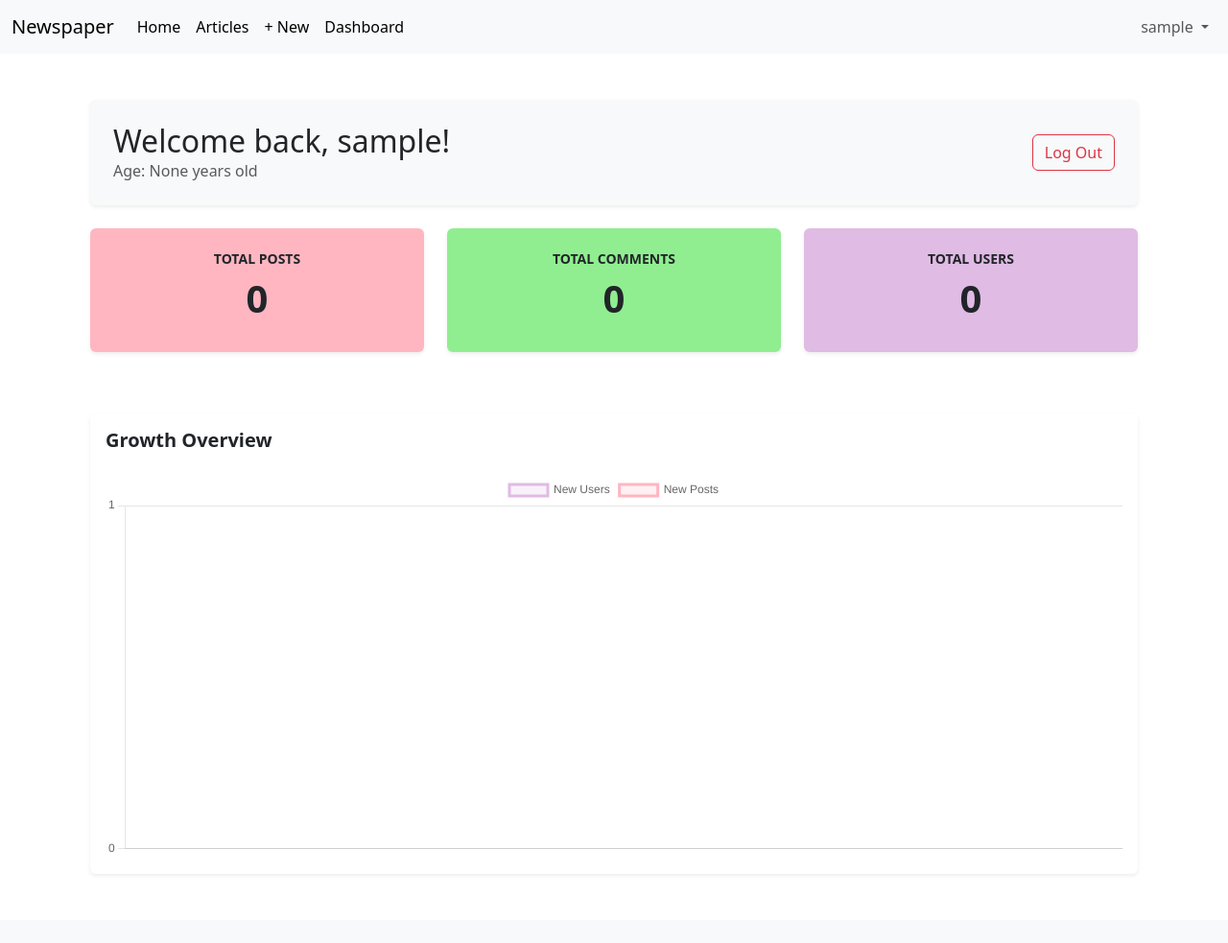
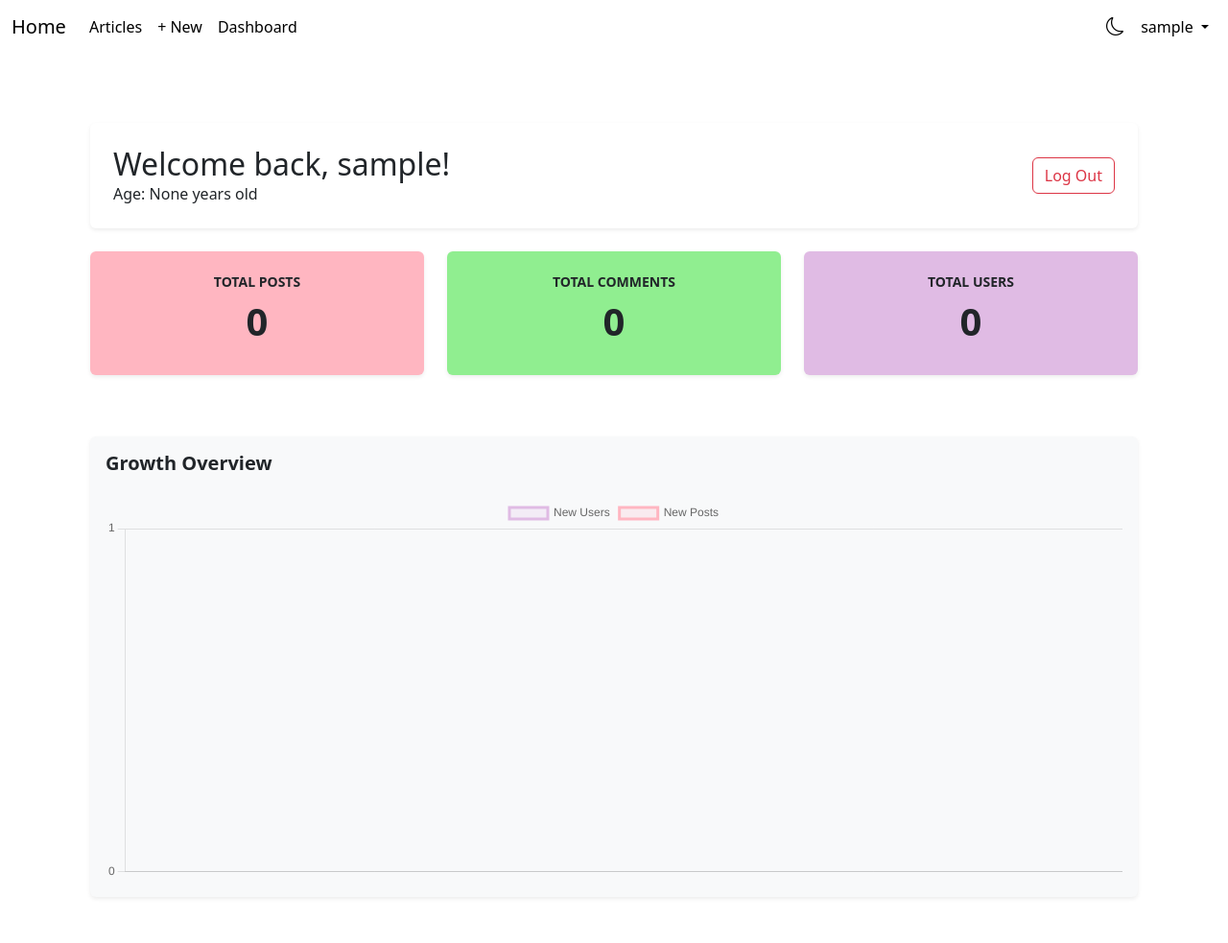
Before and after one commit to Nirajjj11/news-app-using-django, a Django app: page / in a window 1280 px wide. Shown: the whole page at 96% size. Before the commit the page ends 888 px from the top, so only its background shows below. Run offline with Django 5.2, Linux system fonts and the light colour scheme; the visitor is signed in with stand-in values (Sample User, id 1); data comes from the database, SQL or seed files in the repository; data that the repository does not hold is empty.

Commit message:
Darkmode and light mode

```diff
--- /dev/null
+++ b/django_project/static/css/style.css
@@ -0,0 +1,89 @@
+
+/* ================= LIGHT THEME ================= */
+:root {
+  --bg: #ffffff;
+  --text: #212529;
+  --card: #f8f9fa;
+
+  --navbar-bg: #ffffff;
+  --nav-text: #000000;
+
+  --link: #0d6efd;
+  --muted: #6c757d;
+}
+
+/* ================= GLOBAL ================= */
+body {
+  background-color: var(--bg);
+  color: var(--text);
+  transition: all 0.3s ease;
+}
+
+/* ================= NAVBAR ================= */
+.navbar {
+  background-color: var(--navbar-bg) !important;
+}
+
+.navbar .nav-link,
+.navbar .navbar-brand,
+.navbar .dropdown-toggle {
+  color: var(--nav-text) !important;
+}
+
+/* ================= DROPDOWN ================= */
+.dropdown-menu {
+  background-color: var(--navbar-bg);
+}
+
+.dropdown-menu .dropdown-item {
+  color: var(--nav-text);
+}
+
+.dropdown-menu .dropdown-item:hover {
+  background-color: rgba(0,0,0,0.05);
+}
+
+/* ================= CARDS ================= */
+.card {
+  background-color: var(--card);
+  color: var(--text);
+}
+
+/* ARTICLE LINKS */
+.card a {
+  color: var(--link);
+}
+
+/* MUTED TEXT */
+.text-muted {
+  color: var(--muted) !important;
+}
+
+/* ================= DARK MODE ================= */
+body.dark-mode {
+  --bg: #121212;
+  --text: #eaeaea;
+  --card: #1e1e1e;
+
+  --navbar-bg: #1a1a1a;
+  --nav-text: #ffffff;
+
+  --link: #ffd700;
+  --muted: #aaaaaa;
+}
+
+/* ================= ICON FIX ================= */
+#themeToggle i {
+  font-size: 1.2rem;
+  color: var(--nav-text);
+}
+
+body.dark-mode #themeToggle i {
+  color: #ffffff !important;
+}
+
+/* hover effect */
+#themeToggle:hover {
+  transform: scale(1.1);
+  transition: 0.2s;
+}
--- /dev/null
+++ b/django_project/static/js/theme.js
@@ -0,0 +1,36 @@
+document.addEventListener("DOMContentLoaded", function () {
+      const btn = document.getElementById("themeToggle");
+      const icon = btn.querySelector("i");
+      const body = document.body;
+
+      if (!btn) return;
+
+      function updateIcon() {
+            if (body.classList.contains("dark-mode")) {
+                  icon.classList.remove("bi-moon");
+                  icon.classList.add("bi-sun");
+            } else {
+                  icon.classList.remove("bi-sun");
+                  icon.classList.add("bi-moon");
+            }
+      }
+
+      // Load saved theme
+      if (localStorage.getItem("theme") === "dark") {
+            body.classList.add("dark-mode");
+      }
+
+      updateIcon();
+
+      btn.addEventListener("click", () => {
+            body.classList.toggle("dark-mode");
+
+            if (body.classList.contains("dark-mode")) {
+                  localStorage.setItem("theme", "dark");
+            } else {
+                  localStorage.setItem("theme", "light");
+            }
+
+            updateIcon();
+      });
+});
--- a/django_project/templates/base.html
+++ b/django_project/templates/base.html
@@ -1,87 +1,120 @@
-<!-- templates/base.html -->
+{% load static %}
 <!DOCTYPE html>
-<html>
+<html lang="en">
 
 <head>
       <meta charset="utf-8">
       <meta name="viewport" content="width=device-width, initial-scale=1">
+
       <title>{% block title %}Newspaper App{% endblock title %}</title>
+
       <!-- Bootstrap CSS -->
-      <link href="https://cdn.jsdelivr.net/npm/bootstrap@5.3.3/dist/css/bootstrap.min.css" rel="stylesheet"
-            integrity="sha384..." crossorigin="anonymous">
+      <link href="https://cdn.jsdelivr.net/npm/bootstrap@5.3.3/dist/css/bootstrap.min.css" rel="stylesheet">
+      <link rel="stylesheet" href="https://cdn.jsdelivr.net/npm/bootstrap-icons@1.11.3/font/bootstrap-icons.min.css">
+
+      <!-- Your Custom CSS -->
+      <link rel="stylesheet" href="{% static 'css/style.css' %}">
 </head>
 
 <body>
-      <nav class="navbar navbar-expand-lg bg-body-tertiary">
+
+      <!-- NAVBAR -->
+      <nav class="navbar navbar-expand-lg ">
             <div class="container-fluid">
-                  <a class="navbar-brand" href="{% url 'home' %}">Newspaper</a>
+
+                  <a class="navbar-brand" href="{% url 'home' %}">Home</a>
+
                   <button class="navbar-toggler" type="button" data-bs-toggle="collapse"
-                        data-bs-target="#navbarSupportedContent" aria-controls="navbarSupportedContent"
-                        aria-expanded="false" aria-label="Toggle navigation">
+                        data-bs-target="#navbarSupportedContent">
                         <span class="navbar-toggler-icon"></span>
                   </button>
+
                   <div class="collapse navbar-collapse" id="navbarSupportedContent">
+
                         <ul class="navbar-nav me-auto mb-2 mb-lg-0">
+
                               <li class="nav-item">
-                                    <a class="nav-link active" aria-current="page" href="#">Home</a>
-                              </li>
-                              <li class="nav-item">
-                                    <a class="nav-link active" aria-current="page"
-                                          href="{% url 'article_list' %}">Articles</a>
+                                    <a class="nav-link active" href="{% url 'article_list' %}">Articles</a>
                               </li>
 
                               {% if user.is_authenticated %}
 
-                                    <a class="nav-link active" aria-current="page" href="{% url 'article_new' %}">+ New</a>
-                                    <a class="nav-link active" aria-current="page" href="{% url 'dashboard' user.id %}">Dashboard</a>
+                              <li class="nav-item">
+                                    <a class="nav-link" href="{% url 'article_new' %}">+ New</a>
                               </li>
+
+                              <li class="nav-item">
+                                    <a class="nav-link" href="{% url 'dashboard' user.id %}">Dashboard</a>
+                              </li>
+
                         </ul>
-                        <div class="mr-auto">
+
+                        <!-- DARK MODE BUTTON -->
+                        <button id="themeToggle" class="btn  btn-sm">
+                              <i class="bi bi-moon"></i>
+                        </button>
+
+                        <!-- USER DROPDOWN -->
                         <ul class="navbar-nav">
+
                               <li class="nav-item dropdown">
+
                                     <a class="nav-link dropdown-toggle" href="#" role="button"
-                                                data-bs-toggle="dropdown" aria-expanded="false">
+                                          data-bs-toggle="dropdown">
                                           {{ user.username }}
                                     </a>
+
                                     <ul class="dropdown-menu dropdown-menu-end">
-                                                <li><a class="dropdown-item" href="{% url 'password_change' %}">
-                                                            Change password</a></li>
+
+                                          <li>
+                                                <a class="dropdown-item" href="{% url 'password_change' %}">
+                                                      Change password
+                                                </a>
+                                          </li>
+
                                           <li>
                                                 <hr class="dropdown-divider">
                                           </li>
+
                                           <li>
-                                                      <form method="post" action="{% url 'logout' %}"
-                                                            style="display:inline;">
+                                                <form method="post" action="{% url 'logout' %}">
                                                       {% csrf_token %}
-                                                            <button type="submit" class="btn btn-link nav-link"
-                                                                  style="display:inline; cursor:pointer;">Logout</button>
+                                                      <button type="submit" class="dropdown-item">
+                                                            Logout
+                                                      </button>
                                                 </form>
                                           </li>
+
                                     </ul>
                               </li>
+
                               {% else %}
+
                         </ul>
+
+                        <div class="d-flex">
+                              <a href="{% url 'login' %}" class="btn btn-outline-secondary me-2">Log in</a>
+                              <a href="{% url 'signup' %}" class="btn btn-primary">Sign up</a>
                         </div>
-                        <div class="mr-auto">
-                              <form class="form d-flex">
-                                    <a href="{% url 'login' %}" class="btn btn-outline-secondary">Log in</a>
-                                    <a href="{% url 'signup' %}" class="btn btn-primary ms-2">Sign up</a>
-                              </form>
-                        </div>
+
                         {% endif %}
+
                   </div>
             </div>
       </nav>
-      <main>
-            <div class="container">
+
+      <!-- MAIN CONTENT -->
+      <main class="container mt-4">
             {% block content %}
             {% endblock content %}
-            </div>
       </main>
-      <!-- Bootstrap JavaScript Bundle -->
-      <script src="https://cdn.jsdelivr.net/npm/bootstrap@5.3.3/dist/js/bootstrap.bundle.min.js" integrity="sha384..."
-            crossorigin="anonymous">
-            </script>
+
+      <!-- Bootstrap JS -->
+      <script src="https://cdn.jsdelivr.net/npm/bootstrap@5.3.3/dist/js/bootstrap.bundle.min.js"></script>
+
+      <!-- Your JS -->
+      <script src="{% static 'js/theme.js' %}"></script>
+
 </body>
 
 </html>
--- a/django_project/templates/home.html
+++ b/django_project/templates/home.html
@@ -6,26 +6,40 @@
 <div class="container py-5">
       <div class="row mb-4">
             <div class="col">
+
                   {% if user.is_authenticated %}
-                  <div class="d-flex justify-content-between align-items-center bg-light p-4 rounded shadow-sm">
+
+                  <div class="d-flex justify-content-between align-items-center theme-card p-4 rounded shadow-sm">
+
                         <div>
                               <h2 class="mb-0">Welcome back, {{ user.username }}!</h2>
-                              <p class="text-muted mb-0">Age: {{ user.age }} years old</p>
+                              <p class="theme-muted mb-0">Age: {{ user.age }} years old</p>
                         </div>
+
                         <form action="{% url 'logout' %}" method="post">
                               {% csrf_token %}
-                              <button class="btn btn-outline-danger" type="submit">Log Out</button>
+                              <button class="btn btn-outline-danger" type="submit">
+                                    Log Out
+                              </button>
                         </form>
+
                   </div>
+
                   {% else %}
-                  <div class="bg-light p-4 rounded shadow-sm text-center">
+
+                  <div class="theme-card p-4 rounded shadow-sm text-center">
+
                         <h2>You are not logged in</h2>
+
                         <div class="mt-3">
                               <a href="{% url 'login' %}" class="btn btn-primary px-4">Log In</a>
                               <a href="{% url 'signup' %}" class="btn btn-outline-primary px-4">Sign Up</a>
                         </div>
+
                   </div>
+
                   {% endif %}
+
             </div>
       </div>
 
```
Also changed, not shown: django_project/django_project/settings.py (+7 -0 lines), django_project/templates/article_detail.html (+4 -4 lines). Lines whose indentation alone changed are shown as unchanged.
